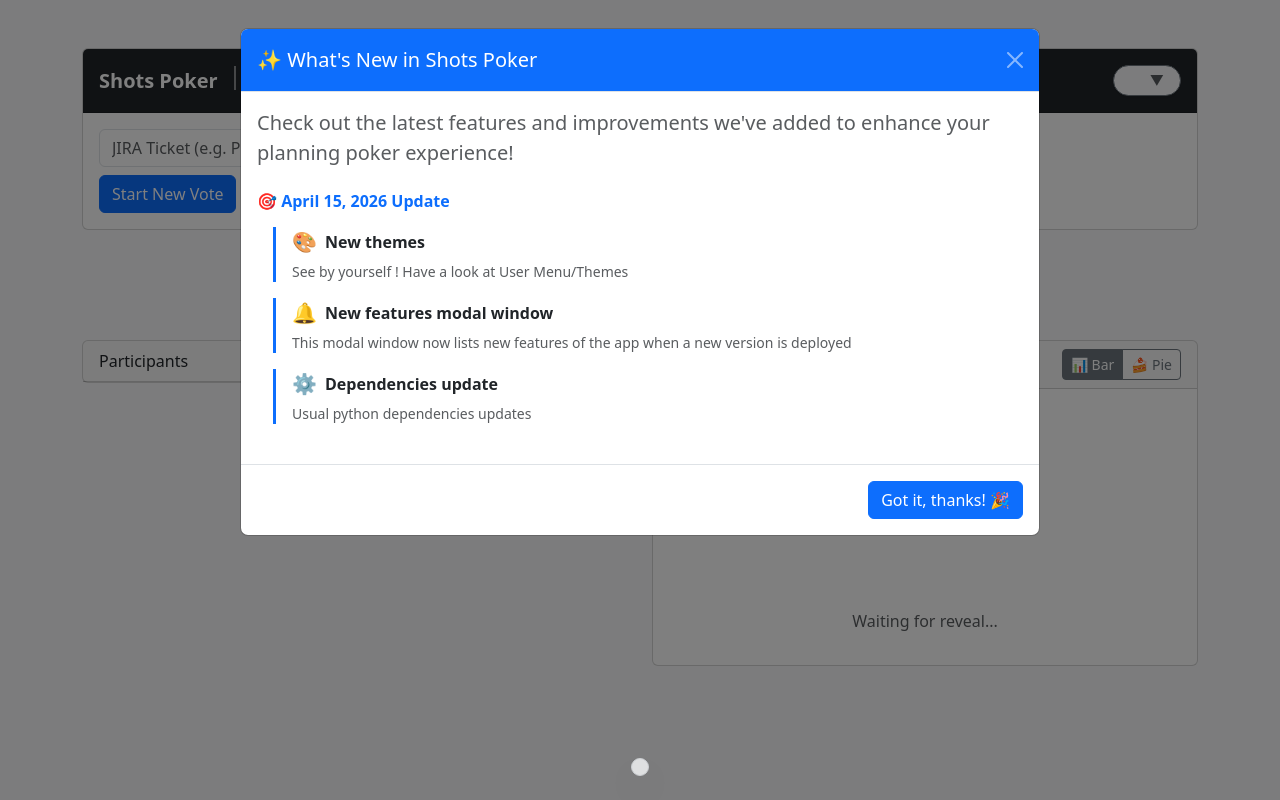
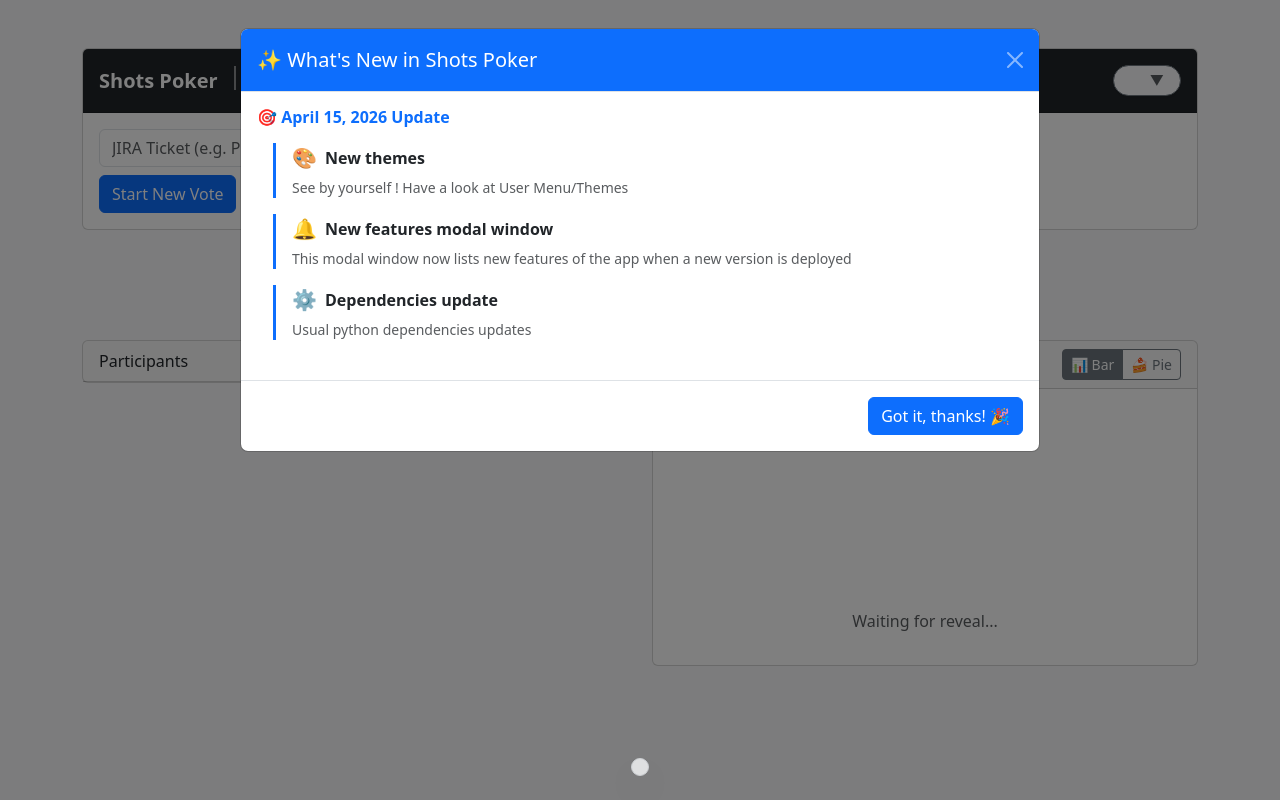
Before and after one commit to fredissy/shotspoker.py, a Flask app: template templates/vote.html.j2 in a window 1280 px wide. Run offline with Flask 3, Linux system fonts and the light colour scheme; the template is opened without the code that fills it, so the values that code supplies are empty.

Commit message:
Remove subtitle for new features modal window

```diff
--- a/templates/partials/features.html.j2
+++ b/templates/partials/features.html.j2
@@ -9,9 +9,6 @@
                 <button type="button" class="btn-close btn-close-white" data-bs-dismiss="modal" aria-label="Close"></button>
             </div>
             <div class="modal-body">
-                <p class="lead text-muted mb-4">
-                    Check out the latest features and improvements we've added to enhance your planning poker experience!
-                </p>
 
                 <div id="featureVersions">
                     <!-- Dynamic content will be populated here -->
```
